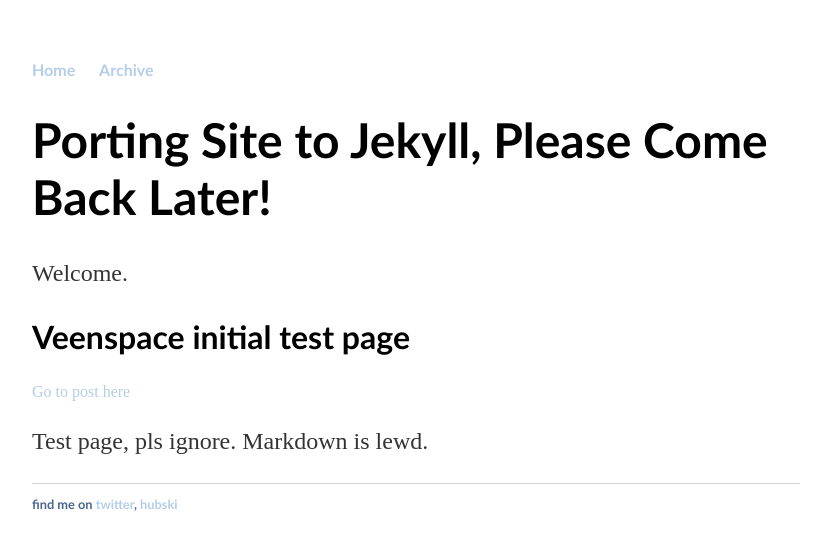
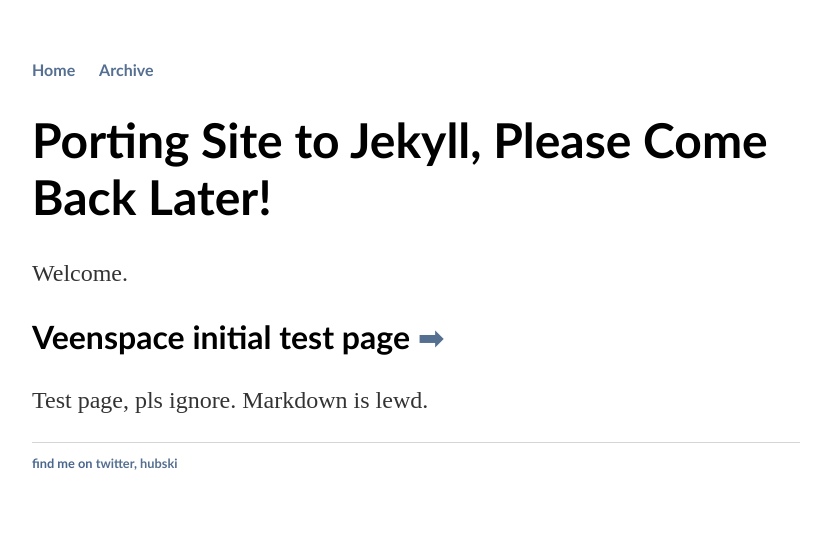
Before and after one commit to vdveen/vdveen.github.io, a Jekyll site: the page built from index.html, in a window 1280 px wide. Shown: the top 550 px of the page, without its empty margins (224-1055 px from the left). Built offline with Jekyll 4.4.1, drawn with Linux system fonts in a browser that asks for light colours.

Commit message:
Css changes, added arrow

```diff
--- a/_includes/post_detail.html
+++ b/_includes/post_detail.html
@@ -1,10 +1,13 @@
+<!-- Include a post with its content. Respectively h2 title, URL to post in arrow, content. -->
+
 <h2 class="entry-title">
 {% if post.title %}
     {{ post.title }}
 {% endif %}
+
+<a href="{{ root_url }}{{ post.url }}">➡</a>
+
 </h2>
-
-<a href="{{ root_url }}{{ post.url }}">Go to post here</a>
 
 <div class="entry-content">{{ content }}</div>
 
--- a/css/main.css
+++ b/css/main.css
@@ -15,7 +15,7 @@ nav ul li, footer ul li {
 }
 a {
     text-decoration: none;
-    color: #B3CDEA;
+    color: #556f91;
 }
 a:hover {
     text-decoration: underline;
```
